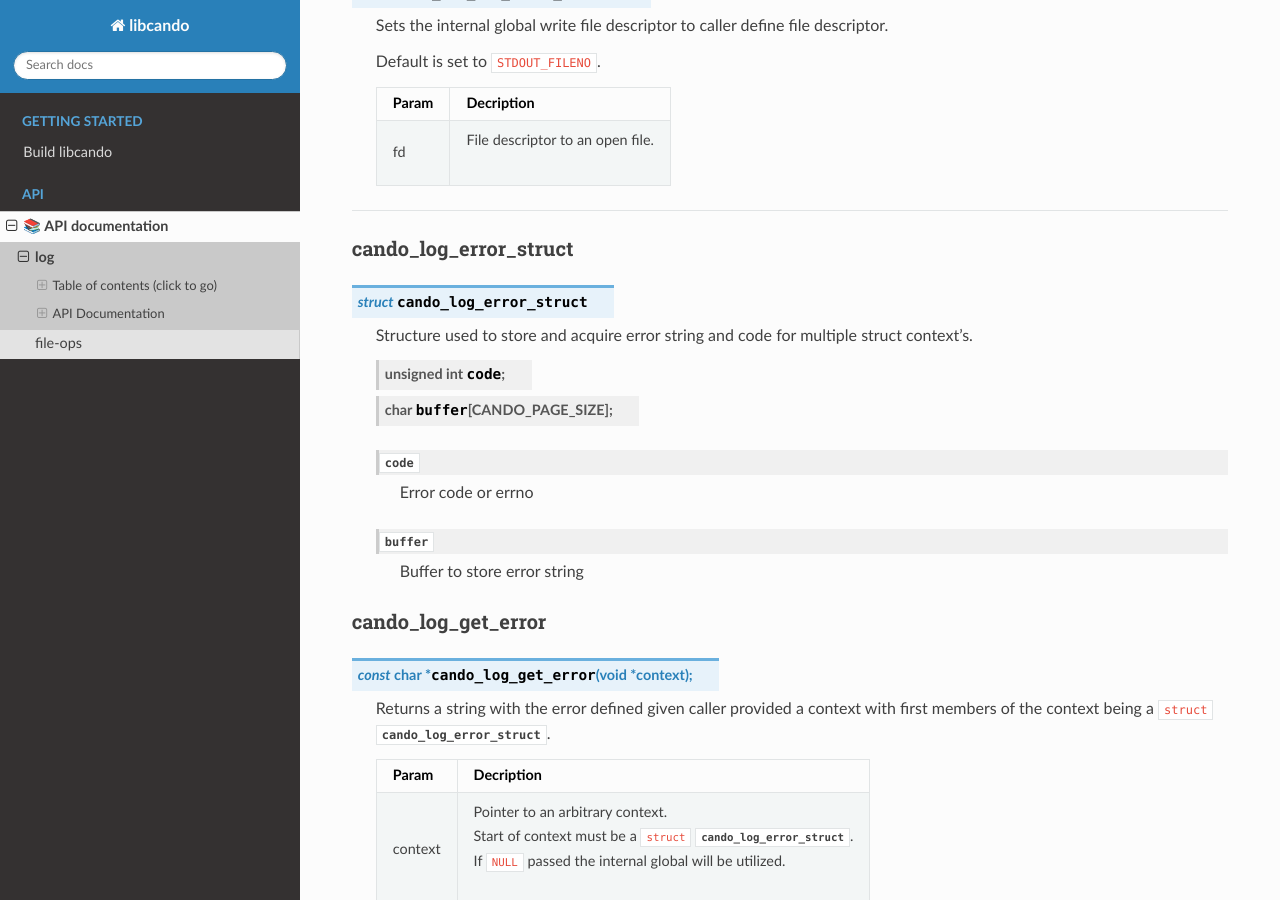
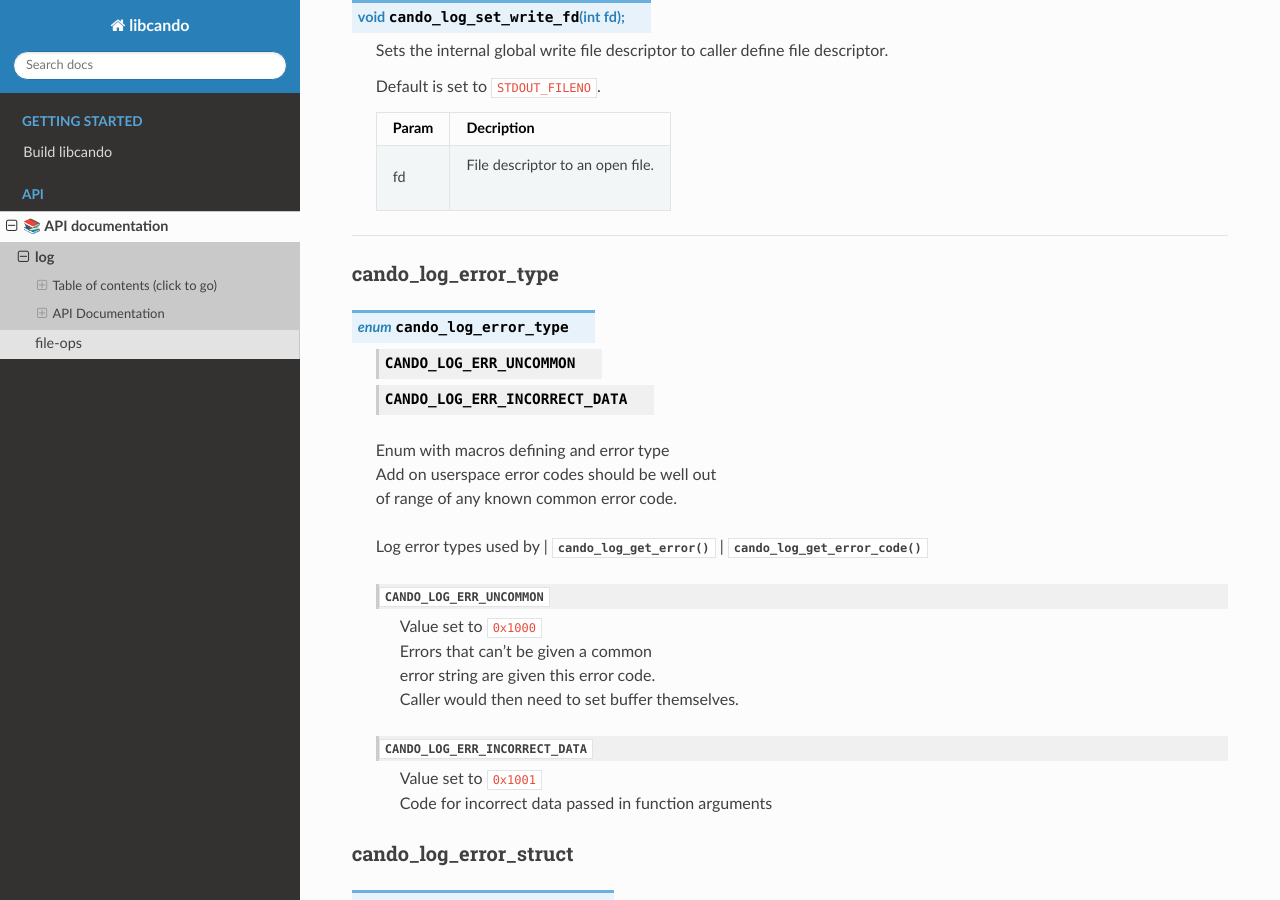
Before and after one commit to under-view/libcando, a Sphinx documentation site: the page built from docs/log.rst, in a window 1280 px wide and 900 px high, scrolled down 2493 px. Built offline with Sphinx 7.4.7 and the Read the Docs theme 3.1.0, drawn with Linux system fonts in a browser that asks for light colours; formulas are drawn with MathJax 3.

Commit message:
log: add new enum cando_log_error_type
Allows for setting of a code then when
caller attempts to retrieve an error
that is common. That same message won't
need to be set in multiple locations.

Signed-off-by: Vincent Davis Jr <vince@underview.tech>

```diff
--- a/docs/log.rst
+++ b/docs/log.rst
@@ -21,6 +21,7 @@ Enums
 =====
 
 1. :c:enum:`cando_log_level_type`
+#. :c:enum:`cando_log_error_type`
 
 ======
 Unions
@@ -136,6 +137,34 @@ cando_log_set_write_fd
 		  - | File descriptor to an open file.
 
 =========================================================================================================================================
+
+====================
+cando_log_error_type
+====================
+
+.. c:enum:: cando_log_error_type
+
+	.. c:macro::
+		CANDO_LOG_ERR_UNCOMMON
+		CANDO_LOG_ERR_INCORRECT_DATA
+
+	| Enum with macros defining and error type
+	| Add on userspace error codes should be well out
+	| of range of any known common error code.
+
+	| Log error types used by
+		| :c:func:`cando_log_get_error`
+		| :c:func:`cando_log_get_error_code`
+
+	:c:macro:`CANDO_LOG_ERR_UNCOMMON`
+		| Value set to ``0x1000``
+		| Errors that can't be given a common
+		| error string are given this error code.
+		| Caller would then need to set buffer themselves.
+
+	:c:macro:`CANDO_LOG_ERR_INCORRECT_DATA`
+		| Value set to ``0x1001``
+		| Code for incorrect data passed in function arguments
 
 ======================
 cando_log_error_struct
```
Also changed, not shown: 3 other files.
